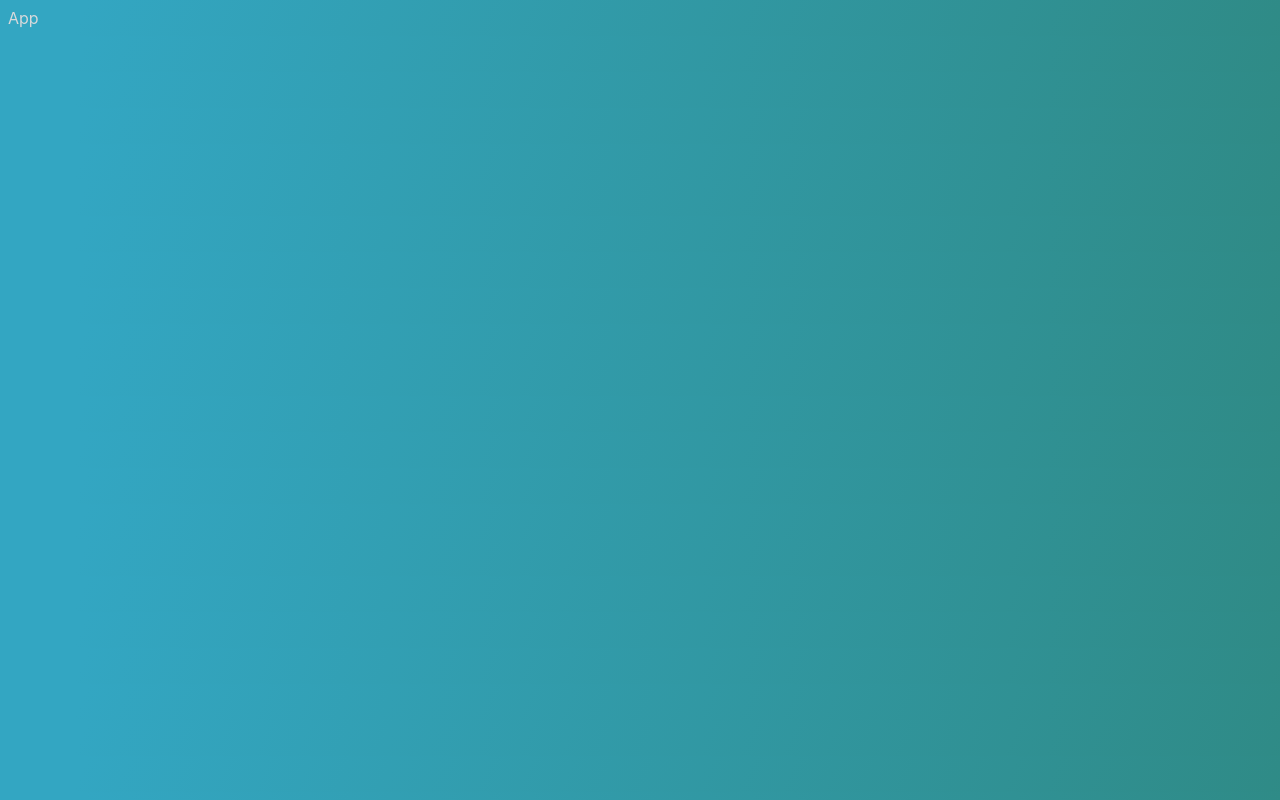
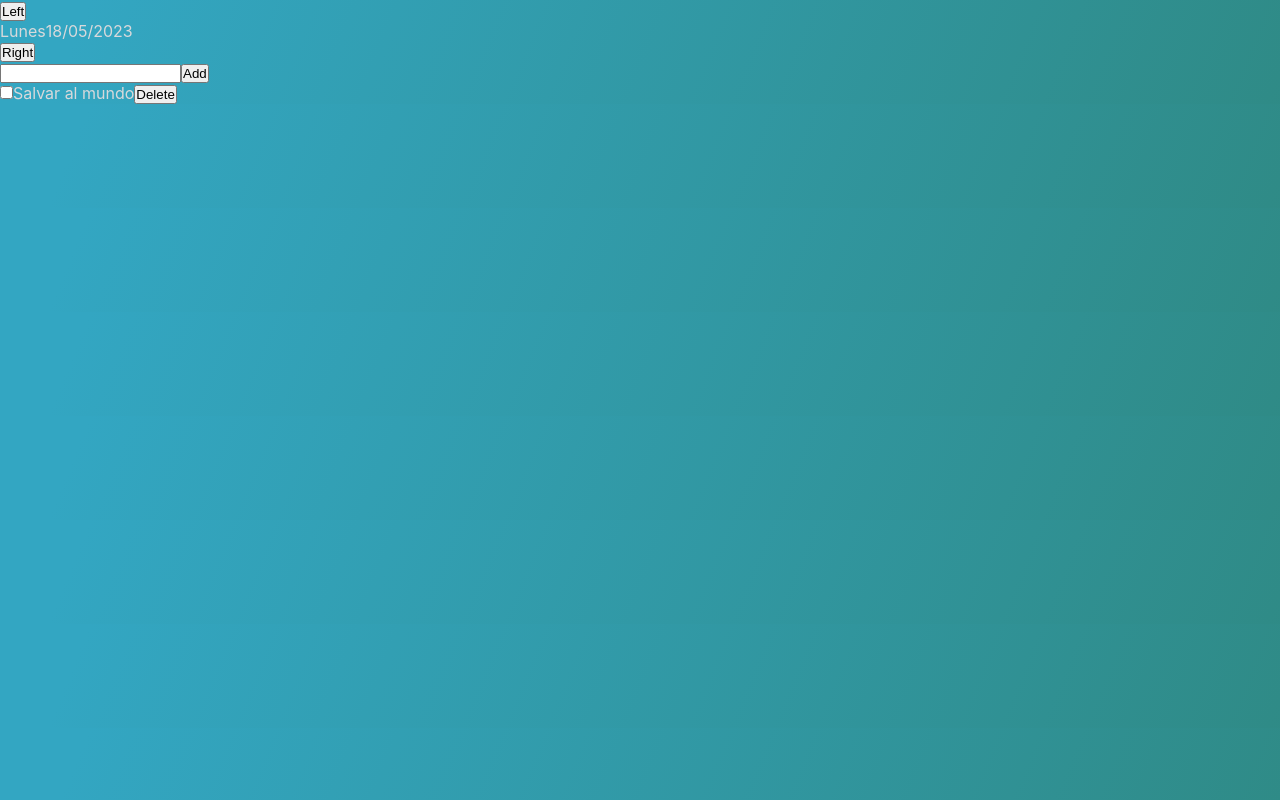
Before and after one commit to BryanFonseca/bummock-tasks-app, a React (Vite) app: page / in a window 1280 px wide. Built offline with nearby package versions, Linux system fonts and the light colour scheme.

Commit message:
Add base markup & reset styles

```diff
--- a/src/App.jsx
+++ /dev/null
@@ -1,5 +0,0 @@
-function App() {
-    return <div>App</div>;
-}
-
-export default App;
--- /dev/null
+++ b/src/components/App.jsx
@@ -0,0 +1,29 @@
+function App() {
+    return (
+        <main>
+            <div>
+                <button>Left</button>
+                <div>
+                    <span>Lunes</span>
+                    <span>18/05/2023</span>
+                </div>
+                <button>Right</button>
+            </div>
+
+            <div>
+                <input type="text" />
+                <button>Add</button>
+            </div>
+
+            <ul>
+                <li>
+                    <input type="checkbox" />
+                    <span>Salvar al mundo</span>
+                    <button>Delete</button>
+                </li>
+            </ul>
+        </main>
+    );
+}
+
+export default App;
--- a/src/index.css
+++ b/src/index.css
@@ -1,3 +1,9 @@
+*, *::before, *::after {
+    margin: 0;
+    padding: 0;
+    box-sizing: border-box;
+}
+
 :root {
   font-family: Inter, system-ui, Avenir, Helvetica, Arial, sans-serif;
 
@@ -14,3 +20,7 @@
   color: var(--white);
   background: var(--background-gradient);
 }
+
+li {
+    list-style: none;
+}
--- a/src/main.jsx
+++ b/src/main.jsx
@@ -1,6 +1,6 @@
 import React from "react";
 import ReactDOM from "react-dom/client";
-import App from "./App.jsx";
+import App from "./components/App.jsx";
 import "./index.css";
 
 ReactDOM.createRoot(document.getElementById("root")).render(
```
